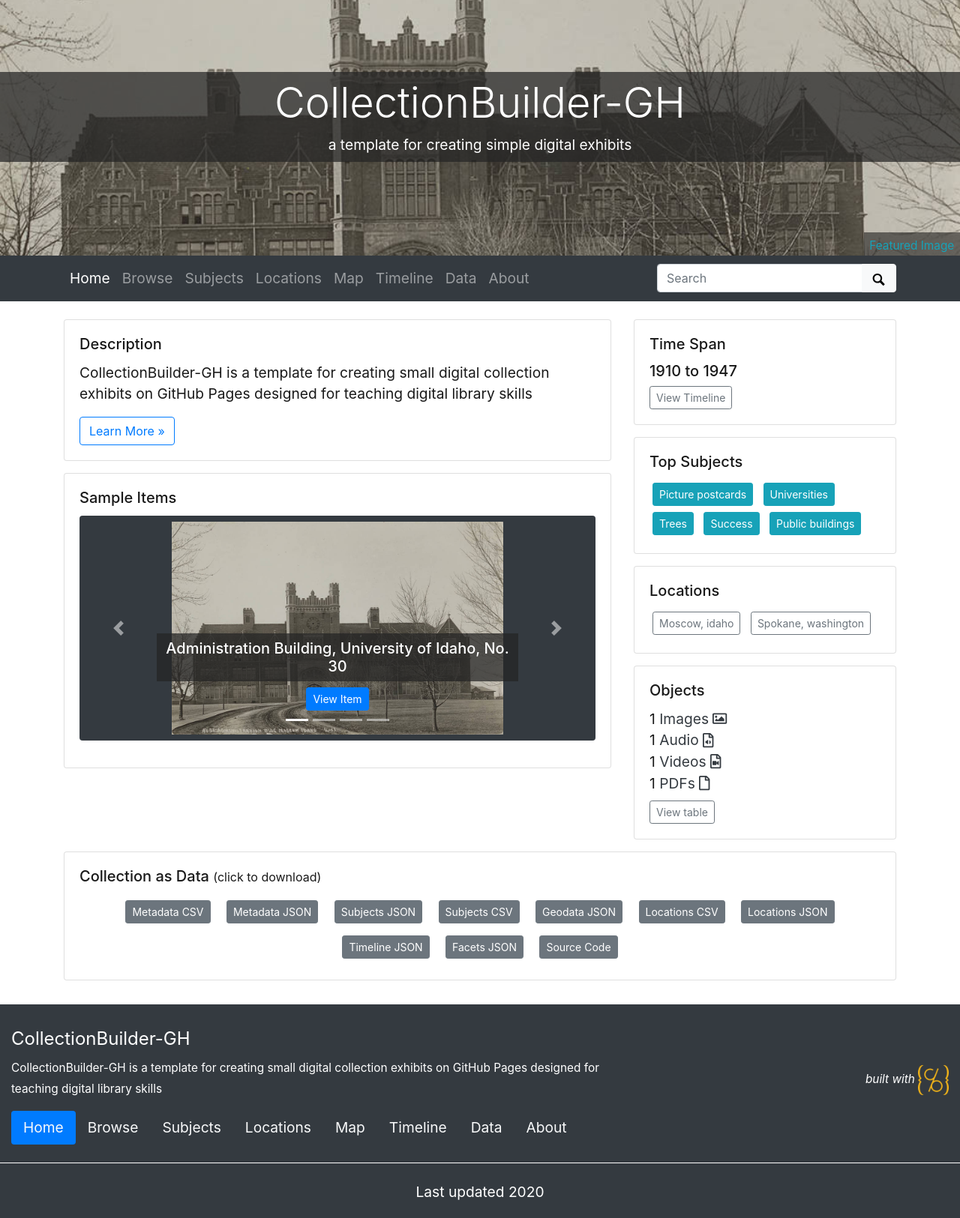
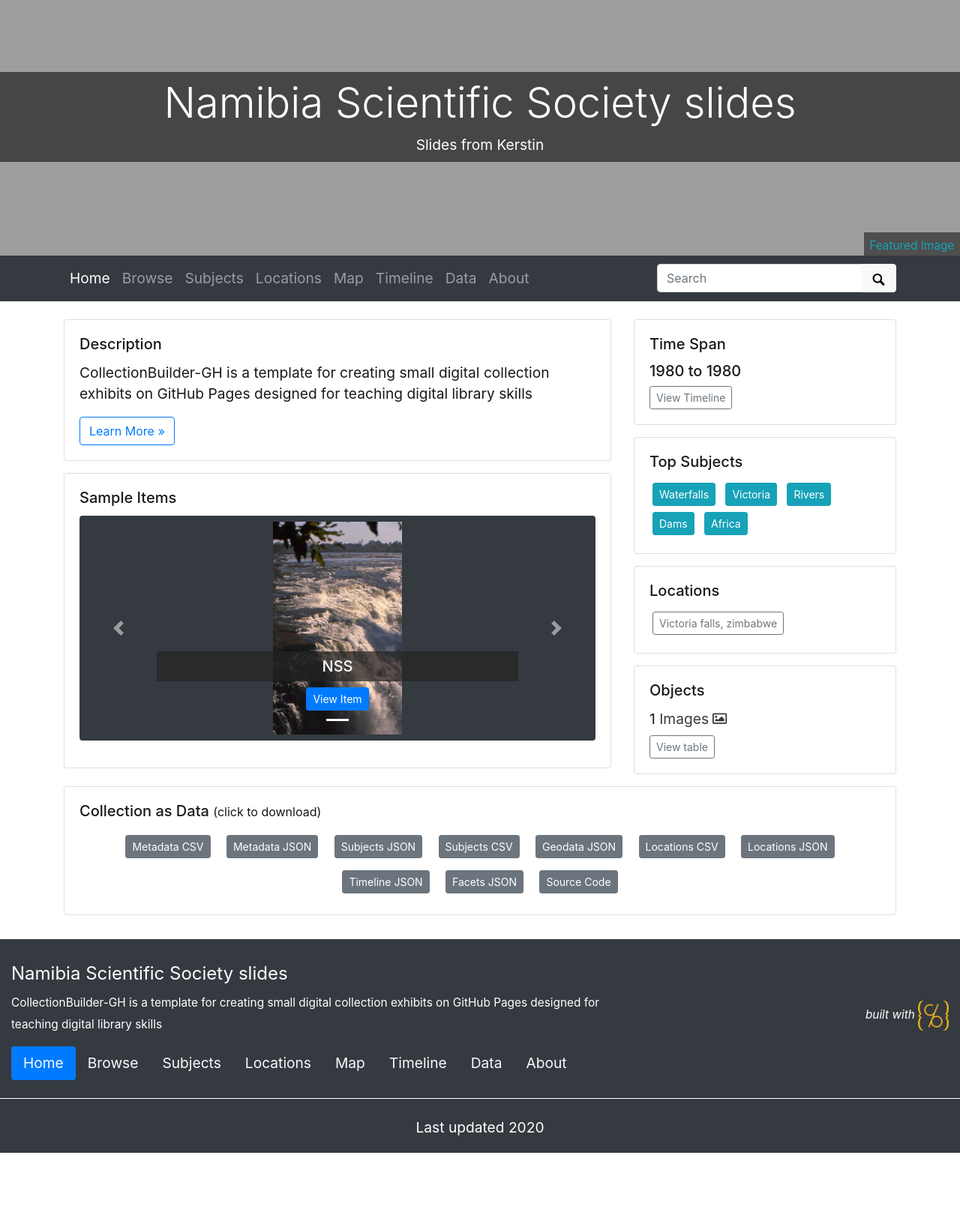
Before and after one commit to evanwill/NSS, a Jekyll site: the page built from index.md, in a window 1280 px wide. Shown: the whole page at 75% size. Built offline with Jekyll 4.4.1, drawn with Linux system fonts in a browser that asks for light colours; after the commit the page ends 1538 px from its top, so only the background shows below that.

Commit message:
Update _config.yml

```diff
--- a/_config.yml
+++ b/_config.yml
@@ -8,9 +8,9 @@
 # URL VARIABLES
 #
 # url is your gh-pages base, following the pattern: username.github.io
-url: https://collectionbuilder.github.io
+url: https://etanus11.github.io
 # baseurl is your github repository's name prefixed with a /
-baseurl: /collectionbuilder-gh
+baseurl: /NSS
 # location of code, the full url to your github repository
 source-code: https://github.com/CollectionBuilder/collectionbuilder-gh
 
@@ -18,20 +18,20 @@
 # SITE SETTINGS
 #
 # title of site appears in banner
-title: CollectionBuilder-GH
+title: Namibia Scientific Society slides
 # tagline, a short phrase that will appear throughout the site in the top banner
-tagline: a template for creating simple digital exhibits
+tagline: Slides from Kerstin
 # description appears in meta tags and other locations
 # this description might appear in search result lists, keep around 160 characters max
 description: "CollectionBuilder-GH is a template for creating small digital collection exhibits on GitHub Pages designed for teaching digital library skills"
 # creator of the digital collection, to appear in meta tags; we typically use our GitHub usernames but feel free to just use your name
-author: CollectionBuilder
+author: Renate
 
 ##########
 # COLLECTION SETTINGS
 #
 # choose metadata: this is the name of the csv file in your _data directory that describes the objects in your collection
-metadata: demo-metadata
+metadata: metadata-template
 
 ##########
 # GOOGLE SERVICES [optional!]
@@ -44,7 +44,7 @@
 # ROBOTS EXCLUDE
 #
 # set noindex to true if you do NOT want Google to index your site
-# noindex: true
+noindex: true
 
 ##########
 # BUILD SETTINGS
```
